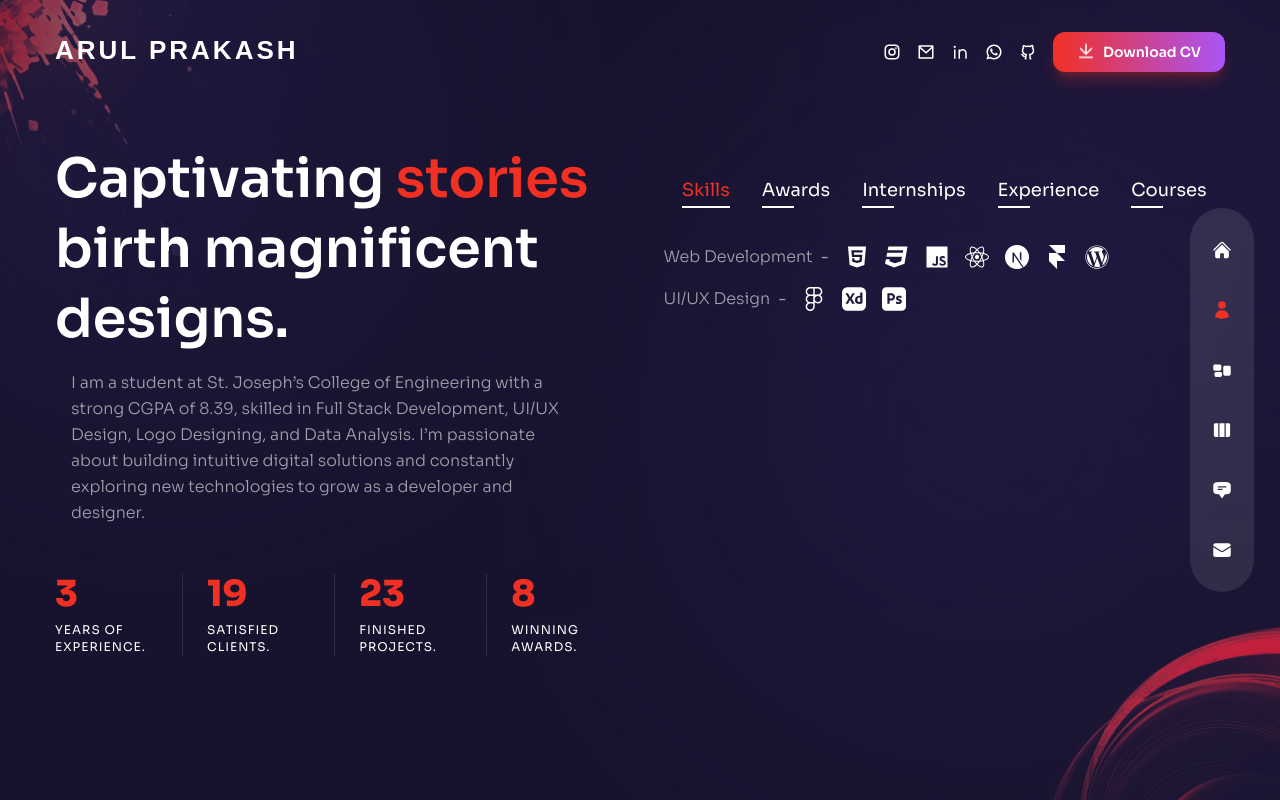
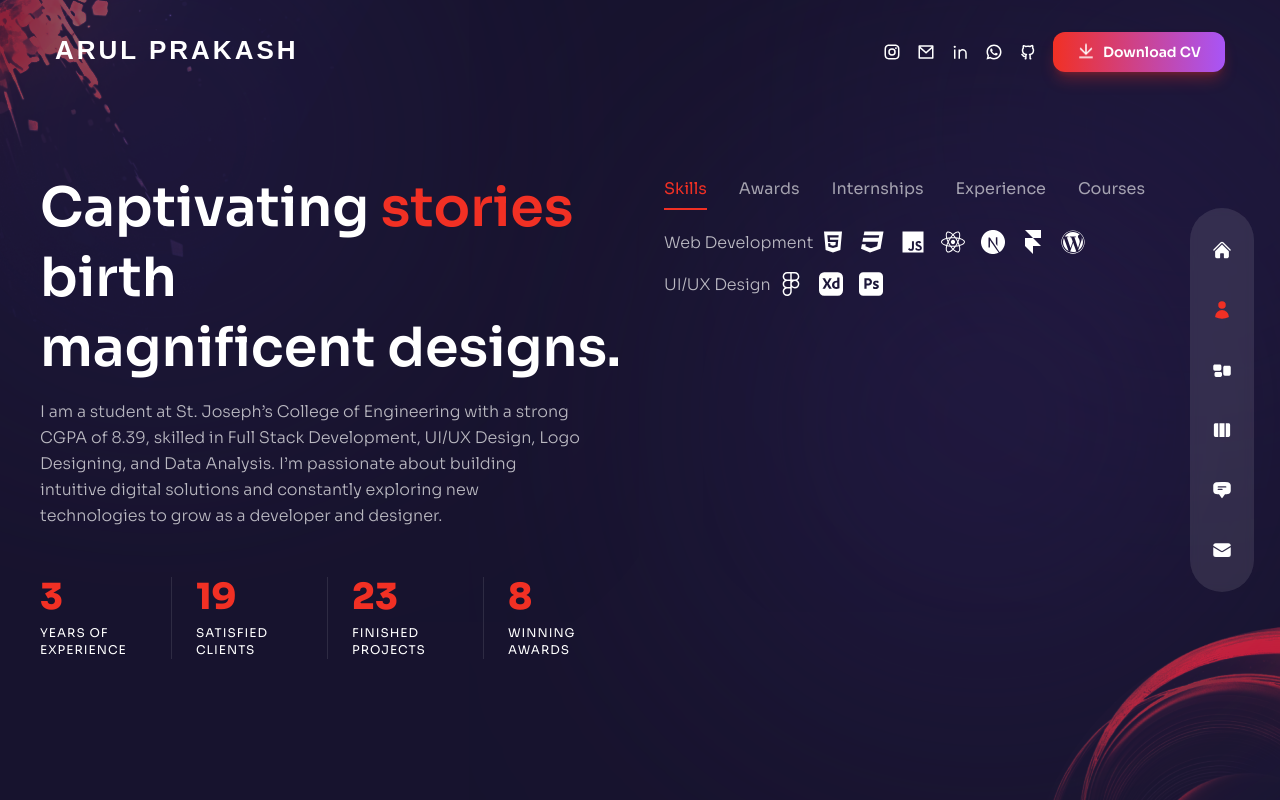
Before and after one commit to ms-arul/portfolio, a Next.js app: page /about in a window 1280 px wide. Built offline with nearby package versions, Linux system fonts and the light colour scheme.

Commit message:
Refactor aboutData structure and improve layout

```diff
--- a/pages/about/index.jsx
+++ b/pages/about/index.jsx
@@ -21,7 +21,7 @@ import {
 import Circles from "../../components/Circles";
 import { fadeIn } from "../../variants";
 
-//  data
+// data
 export const aboutData = [
   {
     title: "skills",
@@ -47,84 +47,36 @@ export const aboutData = [
   {
     title: "awards",
     info: [
-      {
-        title: "Winner of project - WEBINAR",
-        stage: "2024",
-      },
-      {
-        title: "LOGO DESIGNER",
-        stage: "2025",
-      },
-      {
-        title: "EDITOR PRO-OAK(ONE OF KIND PHOTOGRAPHY)",
-        stage: "2019",
-      },
+      { title: "Winner of project - WEBINAR", stage: "2024" },
+      { title: "LOGO DESIGNER", stage: "2025" },
+      { title: "EDITOR PRO-OAK (Photography)", stage: "2019" },
     ],
   },
-
   {
     title: "Internships",
     info: [
-      {
-        title: "FULL STACK FROM BLEND VIDYA(WIPRO)",
-        stage: "2025",
-      },
-      {
-        title: "CYBER SECURITY FROM CORIZO",
-        stage: "2024",
-      },
+      { title: "Full Stack - Blend Vidya (Wipro)", stage: "2025" },
+      { title: "Cyber Security - Corizo", stage: "2024" },
     ],
   },
-
   {
     title: "experience",
     info: [
-      {
-        title: "UX/UI Designer",
-        stage: "2025",
-      },
-      {
-        title: "Web Developer",
-        stage: "2024",
-      },
-      {
-        title: "Intern - DEF Corporation",
-        stage: "2023",
-      },
-      {
-        title: "PHOTO EDITOR - PART TIME",
-        stage: "2019",
-      },
-      {
-        title: "VIDEO EDITOR - PART TIME",
-        stage: "2021",
-      },
+      { title: "UX/UI Designer", stage: "2025" },
+      { title: "Web Developer", stage: "2024" },
+      { title: "Intern - DEF Corporation", stage: "2023" },
+      { title: "Photo Editor (Part Time)", stage: "2019" },
+      { title: "Video Editor (Part Time)", stage: "2021" },
     ],
   },
-
   {
     title: "Courses",
     info: [
-      {
-        title: "ARTIFICIAL INTELLIGENCE FROM KAASHIV INFOTECH",
-        stage: "2025",
-      },
-      {
-        title: "IMMERSIVE TECHNOLOGY WORKSHOP FROM MONOLITH",
-        stage: "2025",
-      },
-      {
-        title: "MACHINE LEARNING FROM GREAT LEARNING ACADEMY",
-        stage: "2024",
-      },
-      {
-        title: "FULL STACK FROM NAVITECH",
-        stage: "2024",
-      },
-      {
-        title: "COMPUTER NETWORKS FROM NETWORKGEEK",
-        stage: "2025",
-      },
+      { title: "Artificial Intelligence - Kaashiv Infotech", stage: "2025" },
+      { title: "Immersive Tech Workshop - Monolith", stage: "2025" },
+      { title: "Machine Learning - Great Learning", stage: "2024" },
+      { title: "Full Stack - Navitech", stage: "2024" },
+      { title: "Computer Networks - NetworkGeek", stage: "2025" },
     ],
   },
 ];
@@ -133,31 +85,29 @@ const About = () => {
   const [index, setIndex] = useState(0);
 
   return (
-    <div className="h-full bg-primary/30 pt-28 pb-20 text-center xl:text-left">
+    <div className="h-full bg-primary/30 pt-28 pb-20">
       <Circles />
 
-      {/* Avatar removed completely */}
+      <div className="container mx-auto h-full flex flex-col items-center xl:flex-row gap-y-10 xl:gap-x-6 px-4 xl:px-0">
 
-      <div className="container mx-auto h-full flex flex-col items-center xl:flex-row gap-x-6">
-
-        {/* text */}
-        <div className="flex-1 flex flex-col justify-center">
+        {/* TEXT SECTION */}
+        <div className="flex-1 flex flex-col justify-center text-center xl:text-left">
           <motion.h2
             variants={fadeIn("right", 0.2)}
             initial="hidden"
             animate="show"
             exit="hidden"
-            className="h2"
+            className="h2 px-2 xl:px-0"
           >
             Captivating <span className="text-accent">stories</span> birth
-            magnificent designs.
+            <br className="hidden xl:block" /> magnificent designs.
           </motion.h2>
 
           <motion.p
             variants={fadeIn("right", 0.4)}
             initial="hidden"
             animate="show"
-            className="max-w-[90%] mx-auto xl:mx-0 mb-6 xl:mb-12 px-4 leading-relaxed"
+            className="max-w-full sm:max-w-[90%] xl:max-w-[90%] mx-auto xl:mx-0 mb-8 xl:mb-12 leading-relaxed text-white/70"
           >
             I am a student at St. Joseph’s College of Engineering with a strong
             CGPA of 8.39, skilled in Full Stack Development, UI/UX Design, Logo
@@ -166,107 +116,89 @@ const About = () => {
             as a developer and designer.
           </motion.p>
 
-          {/* counters */}
+          {/* COUNTERS (DESKTOP ONLY) */}
           <motion.div
             variants={fadeIn("right", 0.6)}
             initial="hidden"
             animate="show"
-            className="hidden md:flex md:max-w-xl xl:max-w-none mx-auto xl:mx-0 mb-8"
+            className="hidden md:flex md:max-w-xl xl:max-w-none mx-auto xl:mx-0"
           >
             <div className="flex flex-1 xl:gap-x-6">
 
-              {/* experience */}
-              <div className="relative flex-1 after:w-[1px] after:h-full after:bg-white/10 after:absolute after:top-0 after:right-0">
-                <div className="text-2xl xl:text-4xl font-extrabold text-accent mb-2">
-                  <CountUp start={0} end={3} duration={5} />
+              {[
+                { value: 3, label: "Years of experience" },
+                { value: 19, label: "Satisfied clients" },
+                { value: 23, label: "Finished projects" },
+                { value: 8, label: "Winning awards" },
+              ].map((item, i) => (
+                <div
+                  key={i}
+                  className={`relative flex-1 ${
+                    i !== 3 &&
+                    "after:w-[1px] after:h-full after:bg-white/10 after:absolute after:top-0 after:right-0"
+                  }`}
+                >
+                  <div className="text-2xl xl:text-4xl font-extrabold text-accent mb-2">
+                    <CountUp start={0} end={item.value} duration={6} />
+                  </div>
+                  <div className="text-xs uppercase tracking-[1px] leading-[1.4] max-w-[120px]">
+                    {item.label}
+                  </div>
                 </div>
-                <div className="text-xs uppercase tracking-[1px] leading-[1.4] max-w-[100px]">
-                  Years of experience.
-                </div>
-              </div>
-
-              {/* clients */}
-              <div className="relative flex-1 after:w-[1px] after:h-full after:bg-white/10 after:absolute after:top-0 after:right-0">
-                <div className="text-2xl xl:text-4xl font-extrabold text-accent mb-2">
-                  <CountUp start={0} end={19} duration={8} />
-                </div>
-                <div className="text-xs uppercase tracking-[1px] leading-[1.4] max-w-[100px]">
-                  Satisfied clients.
-                </div>
-              </div>
-
-              {/* projects */}
-              <div className="relative flex-1 after:w-[1px] after:h-full after:bg-white/10 after:absolute after:top-0 after:right-0">
-                <div className="text-2xl xl:text-4xl font-extrabold text-accent mb-2">
-                  <CountUp start={0} end={23} duration={8} />
-                </div>
-                <div className="text-xs uppercase tracking-[1px] leading-[1.4] max-w-[100px]">
-                  Finished projects.
-                </div>
-              </div>
-
-              {/* awards */}
-              <div className="relative flex-1">
-                <div className="text-2xl xl:text-4xl font-extrabold text-accent mb-2">
-                  <CountUp start={0} end={8} duration={8} />
-                </div>
-                <div className="text-xs uppercase tracking-[1px] leading-[1.4] max-w-[100px]">
-                  Winning awards.
-                </div>
-              </div>
-
+              ))}
             </div>
           </motion.div>
         </div>
 
-        {/* info section */}
+        {/* INFO SECTION */}
         <motion.div
           variants={fadeIn("left", 0.4)}
           initial="hidden"
           animate="show"
           exit="hidden"
-          className="flex flex-col w-full xl:max-w-[48%] h-[480px]"
+          className="flex flex-col w-full xl:max-w-[48%] h-auto xl:h-[480px]"
         >
-          <div className="flex flex-wrap justify-center gap-4 xl:gap-x-8 mx-auto xl:mx-0 mb-4">
+          {/* TABS */}
+          <div className="flex flex-wrap justify-center xl:justify-start gap-3 xl:gap-x-8 mb-6">
             {aboutData.map((item, itemI) => (
-              <div
+              <button
                 key={itemI}
-                className={`${
-                  index === itemI &&
-                  "text-accent after:w-[100%] after:bg-accent after:transition-all after:duration-300"
-                } cursor-pointer capitalize xl:text-lg relative after:w-8 after:h-[2px] after:bg-white after:absolute after:-bottom-1 after:left-0`}
                 onClick={() => setIndex(itemI)}
+                className={`capitalize relative pb-1 transition-all duration-300
+                  ${
+                    index === itemI
+                      ? "text-accent after:w-full after:bg-accent"
+                      : "text-white/60 hover:text-white"
+                  }
+                  after:absolute after:left-0 after:-bottom-1 after:h-[2px] after:w-0 after:transition-all`}
               >
                 {item.title}
-              </div>
+              </button>
             ))}
           </div>
 
-          <div className="py-2 xl:py-6 flex flex-col gap-y-3 xl:gap-y-4 items-center xl:items-start">
+          {/* CONTENT */}
+          <div className="flex flex-col gap-y-4 items-center xl:items-start">
             {aboutData[index].info.map((item, itemI) => (
               <div
                 key={itemI}
-                className="flex-1 flex flex-col md:flex-row max-w-max gap-x-2 items-center text-center text-white/60"
+                className="flex flex-col md:flex-row items-center md:items-start gap-x-2 text-center md:text-left text-white/70"
               >
-                {/* title */}
-                <div className="font-light mb-2 md:mb-0">{item.title}</div>
-                <div className="hidden md:flex">-</div>
-                <div>{item.stage}</div>
+                <span className="font-light">{item.title}</span>
+                {item.stage && <span className="hidden md:block">-</span>}
+                {item.stage && <span>{item.stage}</span>}
 
-                {/* icons */}
-                <div className="flex gap-x-4">
-                  {item.icons?.map((Icon, iconI) => (
-                    <div key={iconI} className="text-2xl text-white">
-                      <Icon />
-                    </div>
-                  ))}
-                </div>
-
+                {item.icons && (
+                  <div className="flex gap-x-4 mt-2 md:mt-0 text-2xl text-white">
+                    {item.icons.map((Icon, i) => (
+                      <Icon key={i} />
+                    ))}
+                  </div>
+                )}
               </div>
             ))}
           </div>
         </motion.div>
-
       </div>
     </div>
   );
```
